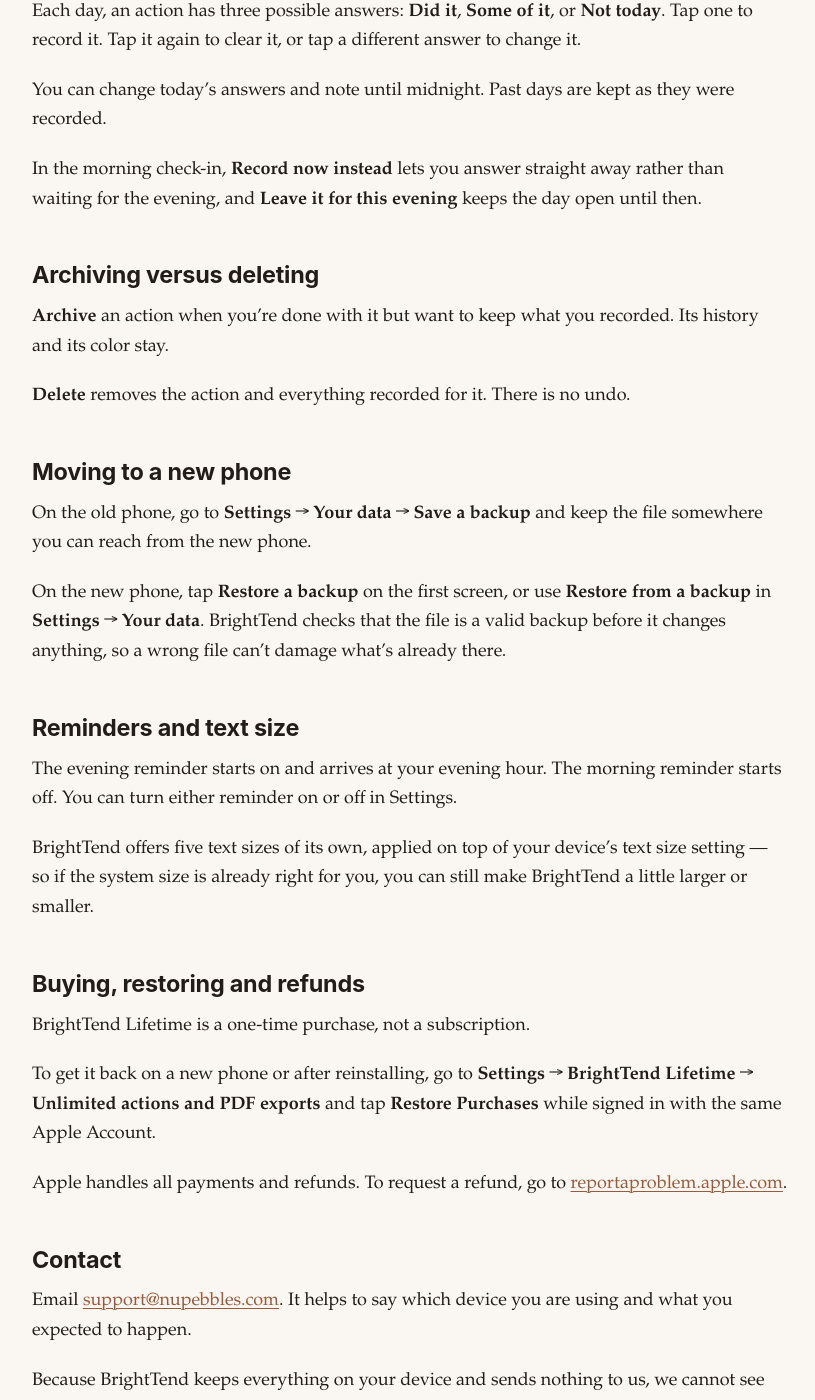
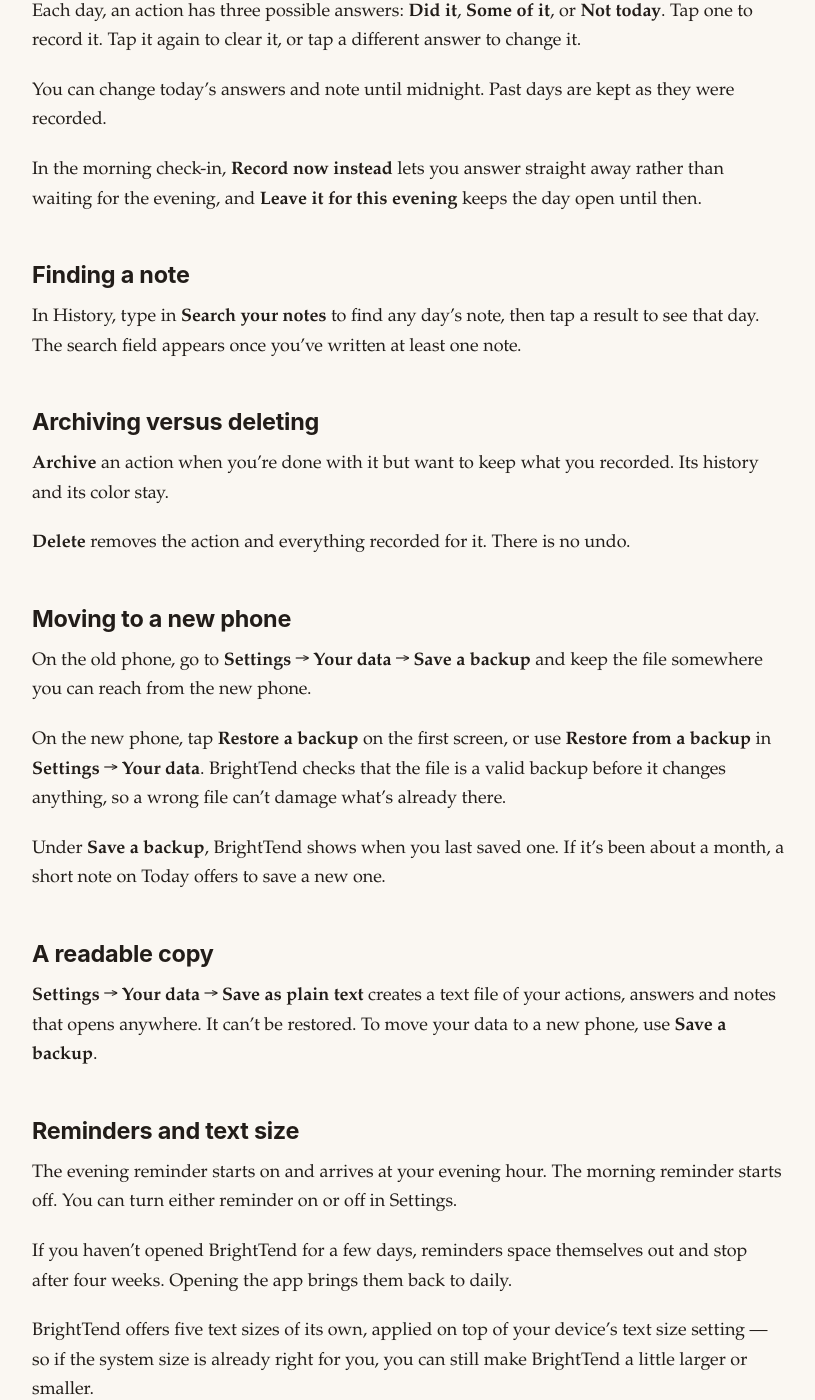
Before and after one commit to beccapearl/nupebbles, a Jekyll site: the page built from apps/brighttend/support.md, in a window 1280 px wide and 1400 px high, scrolled down 653 px. Shown: the whole window, without its empty margins (230-1045 px from the left). Built offline with Jekyll 4.4.1, drawn with Linux system fonts in a browser that asks for light colours.

Commit message:
BrightTend support: backup reminder, plain text copy, note search, reminder spacing
Co-Authored-By: Claude Opus 5.5 <noreply@anthropic.com>

```diff
--- a/apps/brighttend/support.md
+++ b/apps/brighttend/support.md
@@ -16,6 +16,10 @@ You can change today's answers and note until midnight. Past days are kept as th
 
 In the morning check-in, **Record now instead** lets you answer straight away rather than waiting for the evening, and **Leave it for this evening** keeps the day open until then.
 
+## Finding a note
+
+In History, type in **Search your notes** to find any day's note, then tap a result to see that day. The search field appears once you've written at least one note.
+
 ## Archiving versus deleting
 
 **Archive** an action when you're done with it but want to keep what you recorded. Its history and its color stay.
@@ -28,9 +32,17 @@ On the old phone, go to **Settings → Your data → Save a backup** and keep th
 
 On the new phone, tap **Restore a backup** on the first screen, or use **Restore from a backup** in **Settings → Your data**. BrightTend checks that the file is a valid backup before it changes anything, so a wrong file can't damage what's already there.
 
+Under **Save a backup**, BrightTend shows when you last saved one. If it's been about a month, a short note on Today offers to save a new one.
+
+## A readable copy
+
+**Settings → Your data → Save as plain text** creates a text file of your actions, answers and notes that opens anywhere. It can't be restored. To move your data to a new phone, use **Save a backup**.
+
 ## Reminders and text size
 
 The evening reminder starts on and arrives at your evening hour. The morning reminder starts off. You can turn either reminder on or off in Settings.
+
+If you haven't opened BrightTend for a few days, reminders space themselves out and stop after four weeks. Opening the app brings them back to daily.
 
 BrightTend offers five text sizes of its own, applied on top of your device's text size setting — so if the system size is already right for you, you can still make BrightTend a little larger or smaller.
 
```
